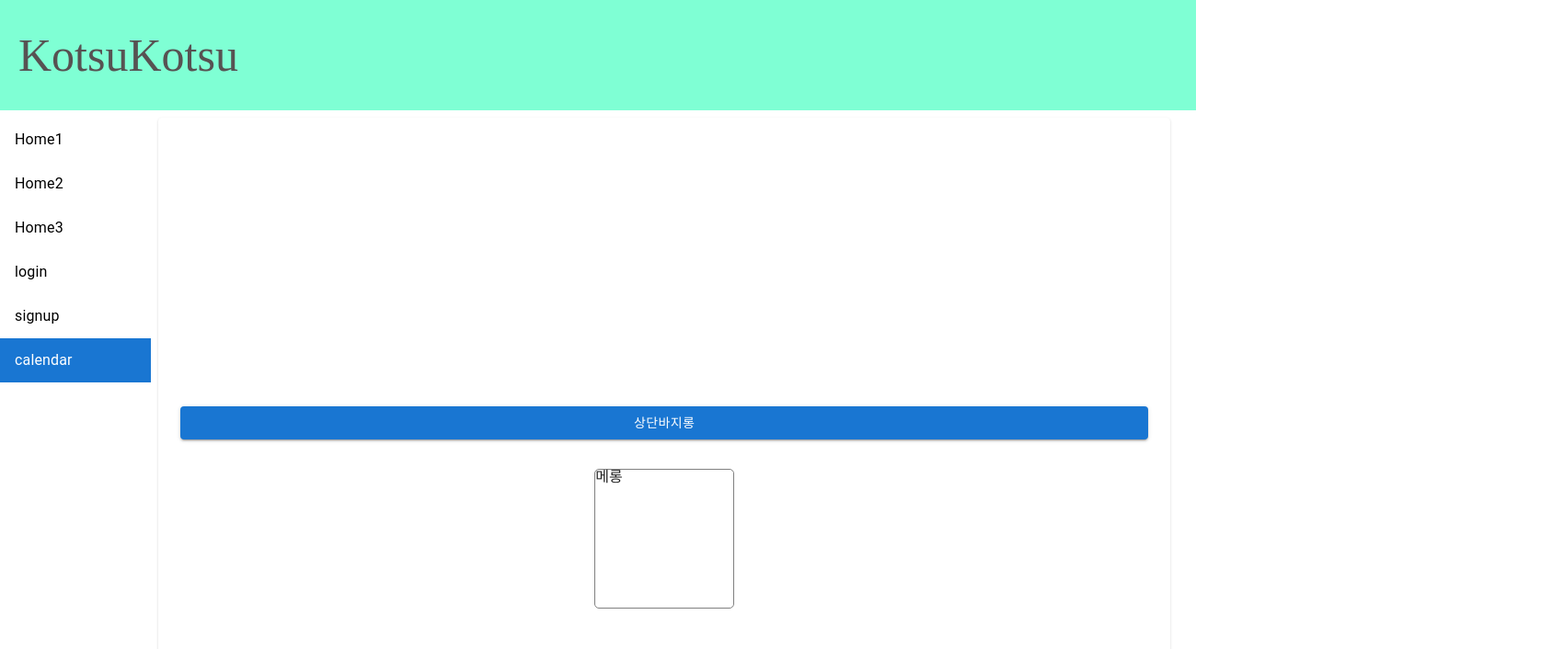
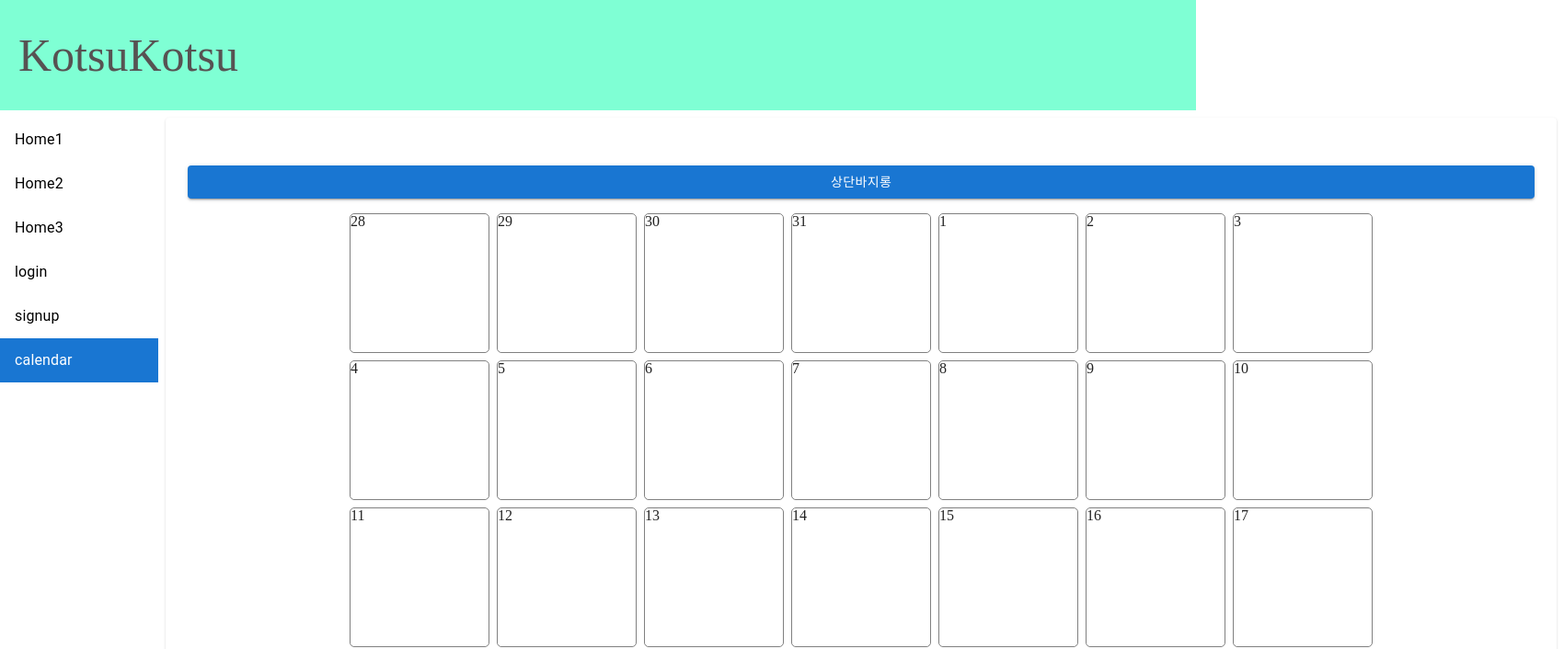
Before and after one commit to Asue0/kotsukotsu-ui, a React (Vite) app: page /calendar in a window 1280 px wide. Shown: the top 706 px of the page at 92% size, 1700 px wide, since content can reach past the window. Built offline with nearby package versions, Linux system fonts and the light colour scheme.

Commit message:
달력 페이지 컴포넌트 수정 (페이지 데이터 제작 함수 생성)

```diff
--- a/src/common/layout/CommonLayout.tsx
+++ b/src/common/layout/CommonLayout.tsx
@@ -26,9 +26,9 @@ const CommonLayout = () => {
         >
           <span className="title_name">KotsuKotsu</span>
         </Box>
-        <Box display="flex">
+        <Box display="flex" width="1700px">
           <Snb />
-          <Card sx={{ height: 800, width: "100%", m: 1, p: 3 }}>
+          <Card sx={{ height: 900, width: "100%", m: 1, p: 3 }}>
             <Outlet />
           </Card>
         </Box>
--- /dev/null
+++ b/src/mocks/getCalendar.ts
@@ -0,0 +1,36 @@
+// 달력 페이지 데이터 제작 함수
+const getCalendar = (year: number, month: number) => {
+  month -= 1;
+  // 해당 년월에 1일이 무슨 요일인지를 구함
+  const firstDay = new Date(year, month, 1).getDay();
+  // 해당 년월의 마지막날이 30일인지 31일인지를 구함
+  const lastDay = new Date(year, month + 1, 0).getDate();
+
+  // 해당 년월의 마지막날이 무슨 요일인지를 구함
+  const lastDay2 = new Date(year, month + 1, 0).getDay();
+
+  const days = [];
+
+  // 달력 첫줄에 표기될 이전 달의 날짜를 구함
+  if (firstDay != 0) {
+    for (let i = firstDay; i > 0; i--) {
+      days.push(new Date(year, month, 1 - i).getDate());
+    }
+  }
+
+  // 이번달 날짜 삽입
+  for (let i = 1; i <= lastDay; i++) {
+    days.push(i);
+  }
+
+  // 달력 마지막줄에 표기될 다음 달의 날짜를 구함
+  if (lastDay2 != 6) {
+    for (let i = 1; i < lastDay; i++) {
+      days.push(new Date(year, month + 1, i).getDate());
+    }
+  }
+
+  return days;
+};
+
+export default getCalendar;
--- a/src/pages/calendar/CalendarMain.tsx
+++ b/src/pages/calendar/CalendarMain.tsx
@@ -1,7 +1,12 @@
 import { Box, Button } from "@mui/material";
 import DayBox from "./DayBox";
+import getCalendar from "@/mocks/getCalendar";
 
 const CalendarMain = () => {
+  const weekArr = ["MON", "TUE", "WED", "THU", "FRI", "SAT", "SUN"];
+  const mockCalendar = getCalendar(2026, 1);
+  const weekNum = mockCalendar.length / 7;
+
   return (
     <Box
       display="flex"
@@ -14,8 +19,15 @@ const CalendarMain = () => {
       <Button variant="contained" fullWidth>
         상단바지롱
       </Button>
-      <Box display="flex"> </Box>
-      <DayBox />
+      <Box display="flex" flexDirection="column" gap={1}>
+        {Array.from({ length: weekNum }).map((_, week) => (
+          <Box display="flex" gap={1}>
+            {weekArr.map((_, index) => (
+              <DayBox day={mockCalendar[index + 7 * week]} />
+            ))}
+          </Box>
+        ))}
+      </Box>
     </Box>
   );
 };
--- a/src/pages/calendar/DayBox.tsx
+++ b/src/pages/calendar/DayBox.tsx
@@ -1,13 +1,13 @@
 import { Box } from "@mui/material";
 
-const DayBox = () => {
+const DayBox = ({ day }: { day: number }) => {
   return (
     <Box
       width={150}
       height={150}
       sx={{ border: "1px solid gray", borderRadius: "5px" }}
     >
-      메롱
+      {day}
     </Box>
   );
 };
```
